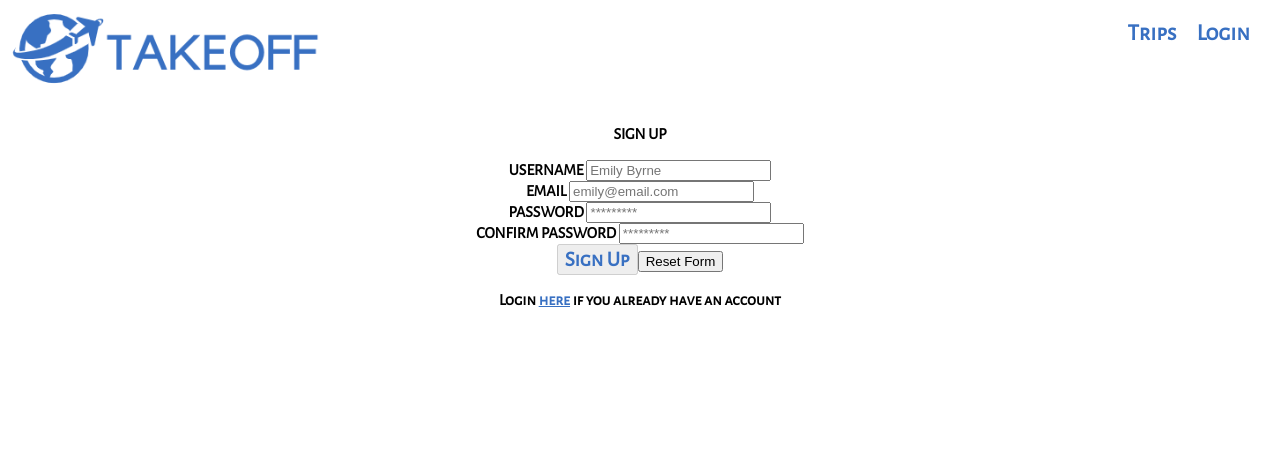
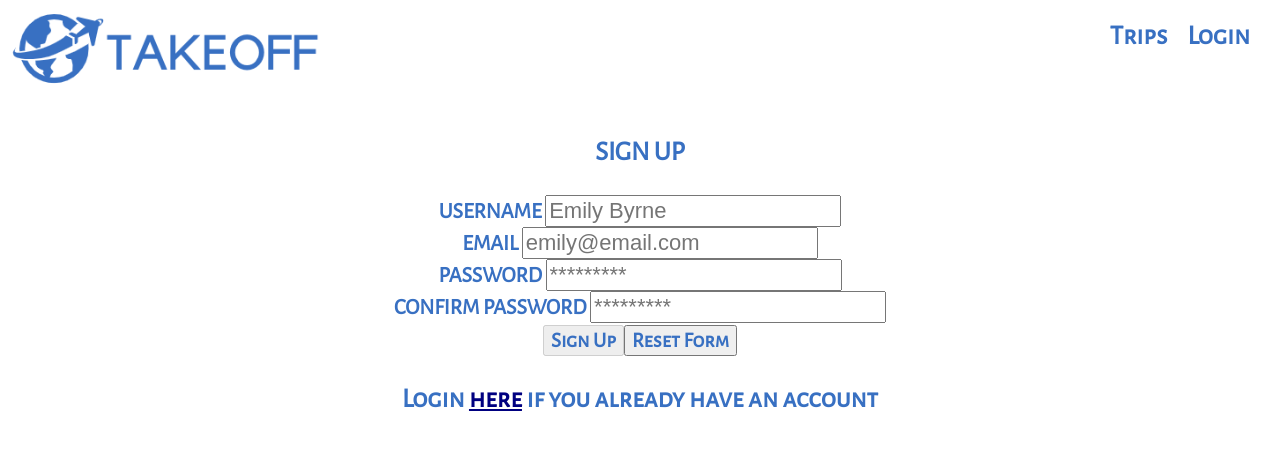
Before and after one commit to embyrne13/Takeoff-app, a React (Create React App) app: page /signUp in a window 1280 px wide. Shown: the top 450 px of the page. Built offline with nearby package versions, Linux system fonts and the light colour scheme.

Commit message:
home page

```diff
--- a/src/App.css
+++ b/src/App.css
@@ -24,11 +24,11 @@ nav {
   padding: 10px;
 }
 .nav {
-  font-size: 23px;
+  font-size: 27px;
   margin: 20px;
 }
 .here {
-  color: rgb(56, 112, 194);
+  color: navy;
 }
 .flightSearch {
   display: flex;
@@ -65,7 +65,6 @@ nav {
   background-color: rgb(56, 112, 194);
   color: white;
 }
-
 .buttonz {
   font-size: 21px;
   cursor: pointer;
@@ -73,3 +72,30 @@ nav {
   color: rgb(56, 112, 194);
   font-family: 'Alegreya Sans SC', sans-serif;
 }
+.buttonZ:hover {
+  text-decoration: none;
+  background-color: rgb(201, 138, 216);
+}
+.buttonZ {
+  font-size: 21px;
+  cursor: pointer;
+  font-weight: bold;
+  color: rgb(56, 112, 194);
+  font-family: 'Alegreya Sans SC', sans-serif;
+}
+.loginCard {
+  font-size: 27px;
+  color: rgb(56, 112, 194);
+}
+.signUpPage {
+  font-size: 27px;
+  color: rgb(56, 112, 194);
+}
+.loginField {
+  font-size: 22px;
+  color: rgb(56, 112, 194);
+}
+.signUpField {
+  font-size: 22px;
+  color: rgb(56, 112, 194);
+}
```
